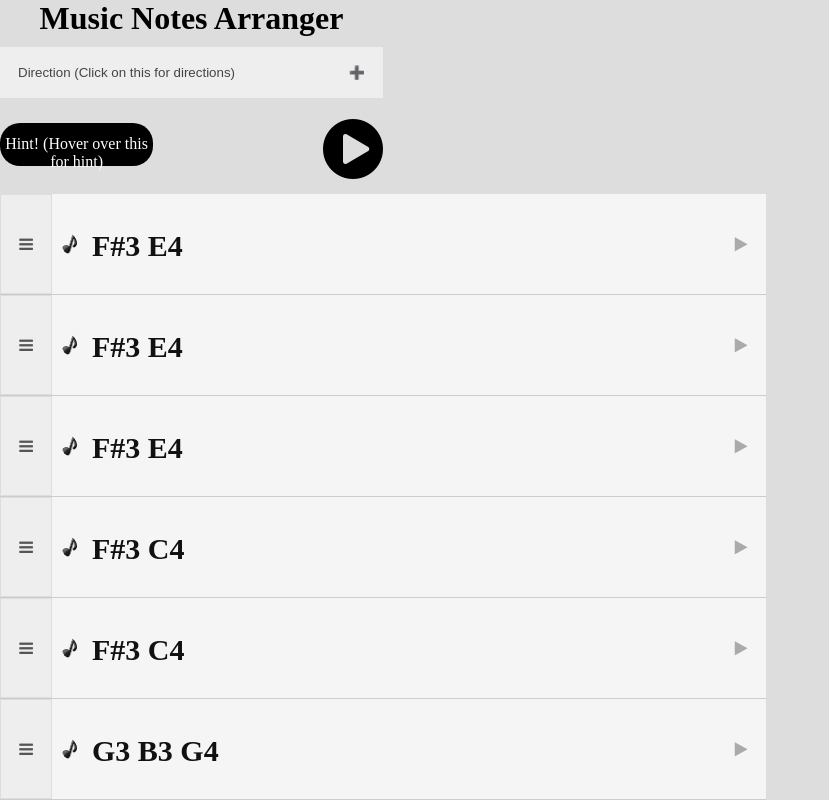
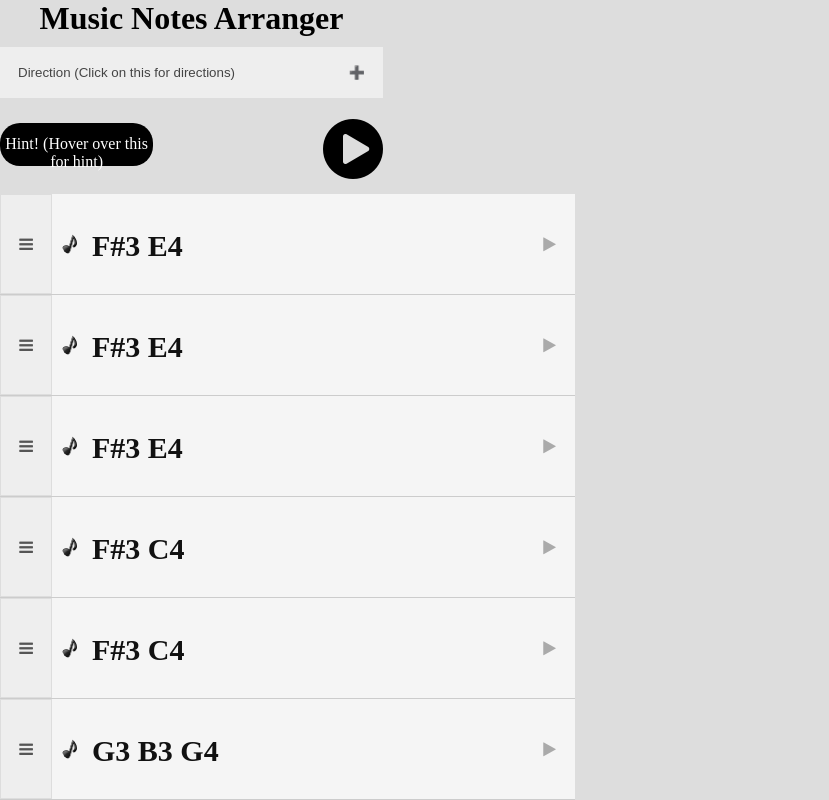
Before and after one commit to omojolasamson/music-notes-rearranger, a plain HTML site: page index.html in a window 1280 px wide. Shown: the whole page, without its empty margins (0-829 px from the left). Drawn offline with nearby package versions, Linux system fonts and the light colour scheme.

Commit message:
first commit

```diff
--- a/index.css
+++ b/index.css
@@ -24,7 +24,7 @@
   }
   .list-group {
     clear: both;
-    width:200%;
+    width:150%;
     background:#f5f5f5;
   }
   .list-group .list-group-item {
```
